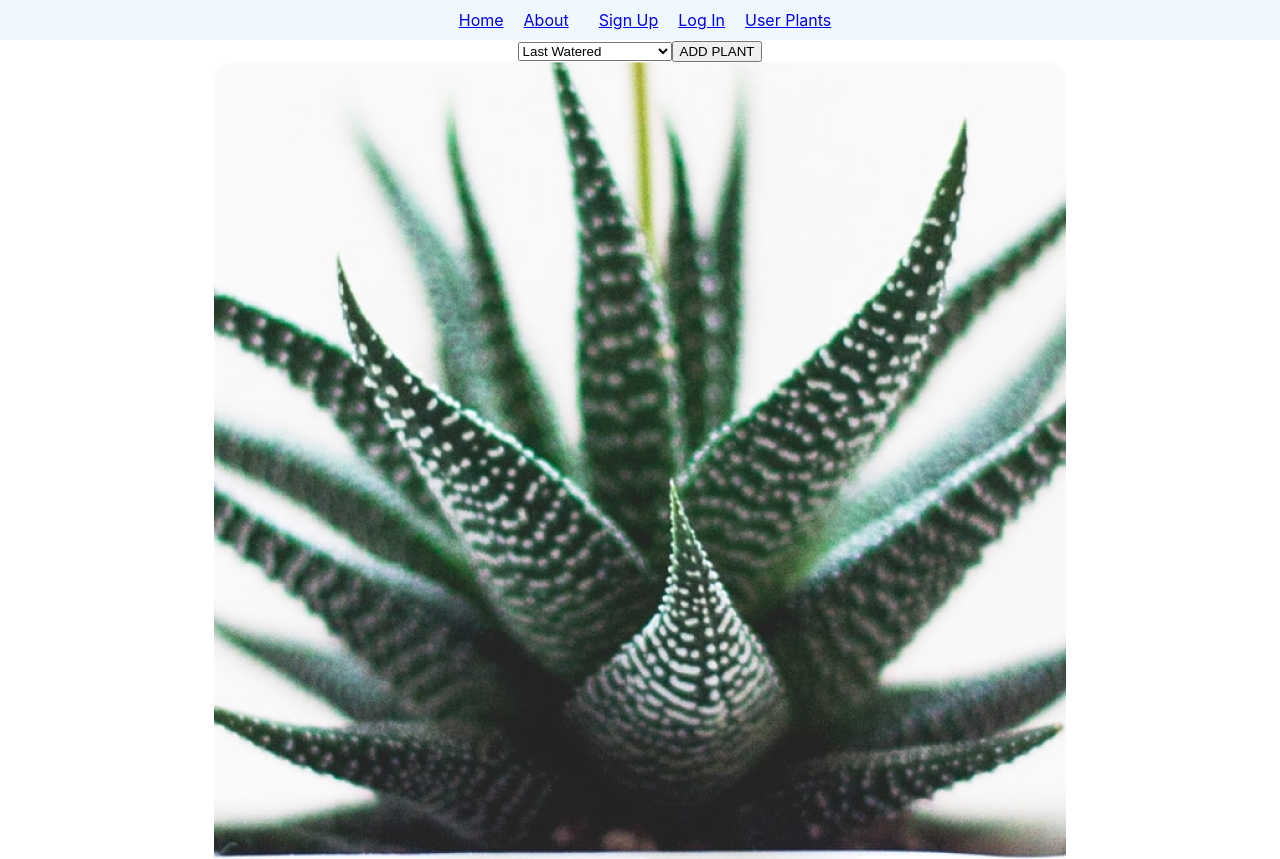
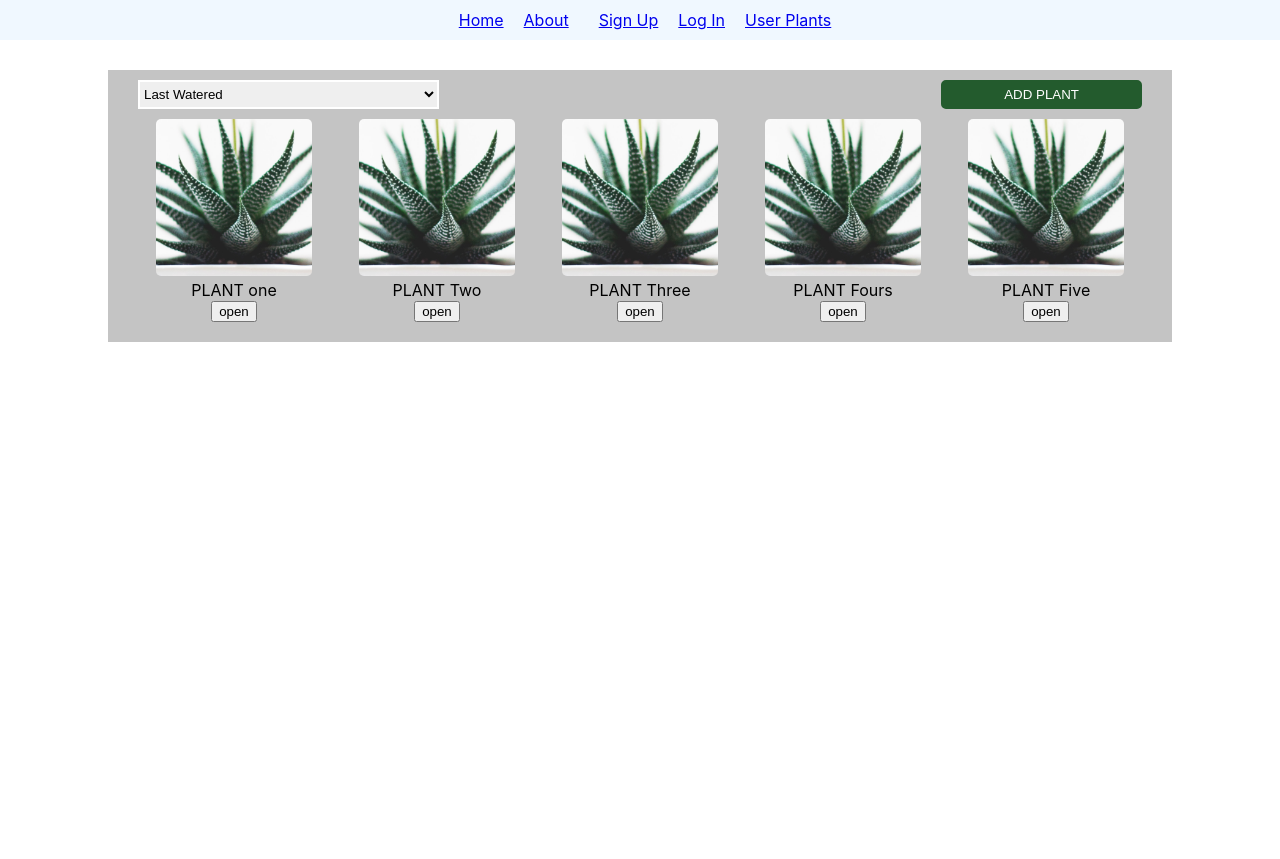
Before and after one commit to Water-My-Plants-3-PT/Front-End, a React (Create React App) app in the folder plant-parenthood/: page /user-plants in a window 1280 px wide. Shown: the top 859 px of the page. After the commit the page ends 800 px from the top, so only its background shows below. Built offline with nearby package versions, Linux system fonts and the light colour scheme; no server answers.

Commit message:
sass back lol

```diff
--- a/plant-parenthood/src/components/userPlants.js
+++ b/plant-parenthood/src/components/userPlants.js
@@ -3,7 +3,7 @@ import ReactDOM from 'react-dom';
 import { Dropdown, DropdownToggle, DropdownMenu, DropdownItem } from 'react-bootstrap';
 import PlantCard from './plantCard';
 import Plant from "./plant.jpg";
-//import './userPlants.scss';
+import './userPlants.scss';
 import Axios from "axios";
 
   var data =[
--- /dev/null
+++ b/plant-parenthood/src/components/userPlants.scss
@@ -0,0 +1,85 @@
+@mixin button {
+    background-color: #235B2D;
+    color: #FFFFFF;
+    border: #235B2D solid 2px ;
+    border-radius: 5px;
+    padding-top: 5px;
+    padding-bottom: 5px;
+    padding-left: 35px;
+    padding-right: 35px;
+
+}
+
+.userPlants{
+    display: flex;
+    margin: auto 0%;
+    justify-content: center;
+    margin-top: 30px;
+
+    .userSec{
+   background-color: #C4C4C4;
+   width: 80%;
+   padding: 10px;
+   padding-left: 20px;
+   padding-right: 20px;
+   margin-bottom: 40px;
+
+
+        .plantsNav{
+            display: flex;
+            margin: auto 0%;
+            justify-content: space-between;
+            margin-left: 10px;
+            margin-right: 10px;
+
+            .select{
+                width: 30%;
+                border: white solid 2px;
+
+                option:hover{
+                    background-color: yellow;
+                }
+
+            }
+            button{
+                @include button();
+                width: 20%;
+            }
+
+        }
+        .plantSelect{
+            display: flex;
+            margin: auto 0%;
+            flex-wrap: wrap;
+            justify-content: space-evenly;
+
+            .planCard{
+
+                width: 17%;
+                padding: 5px;
+                margin: 5px;
+                p{
+                    margin-top: 0px;
+                    margin-bottom: 0px;
+                }
+                .plantImg{
+                    width: 90%;
+                    border-radius: 5px;
+                }
+            }
+
+        }
+    }
+}
+
+.selected{
+    .planCard{
+
+        .plantImg{
+            border: 2px solid #235B2D;
+        }
+    }
+}
+.selected-plant{
+    border: 2px solid #235B2D;
+}
```
